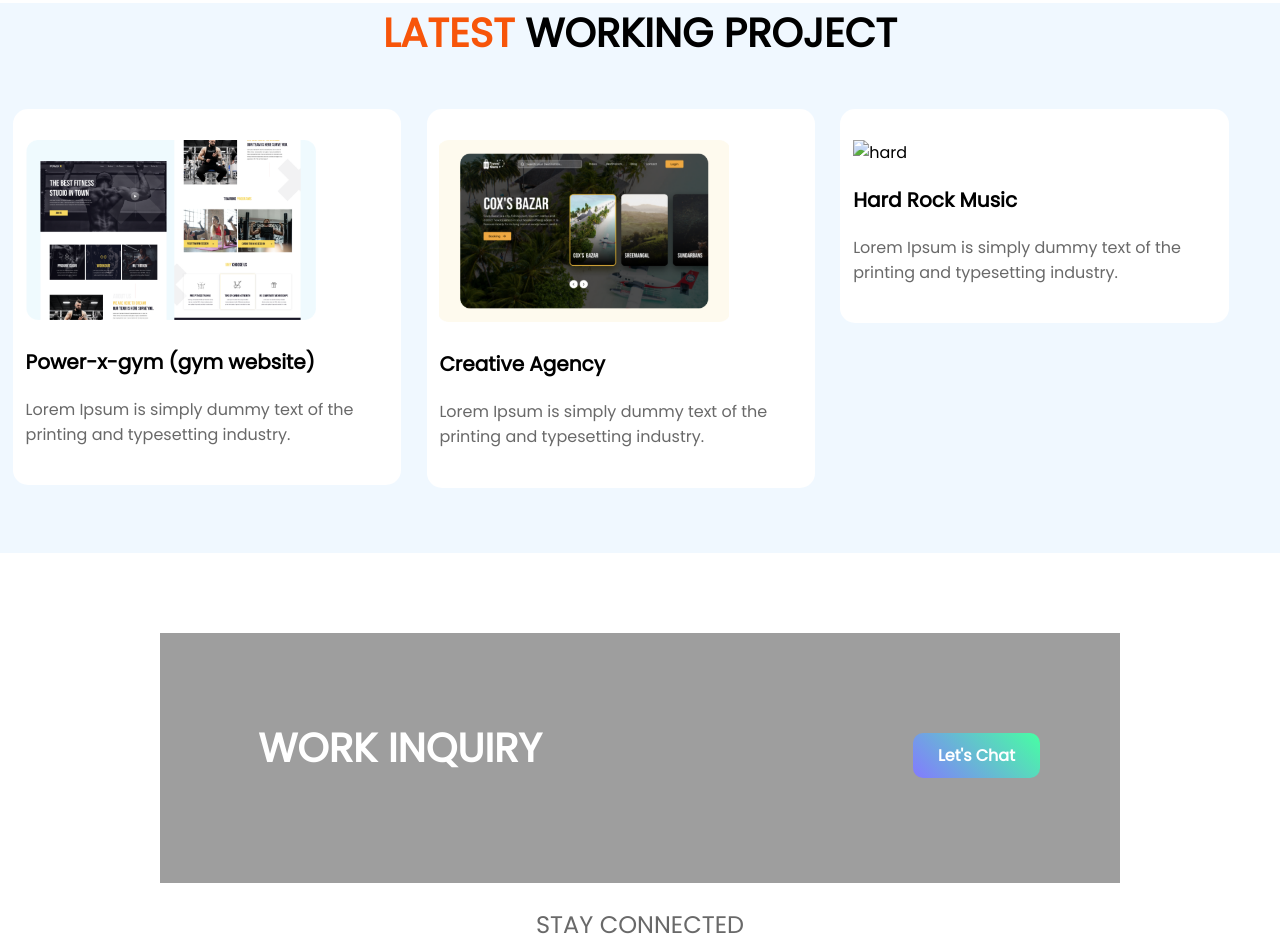
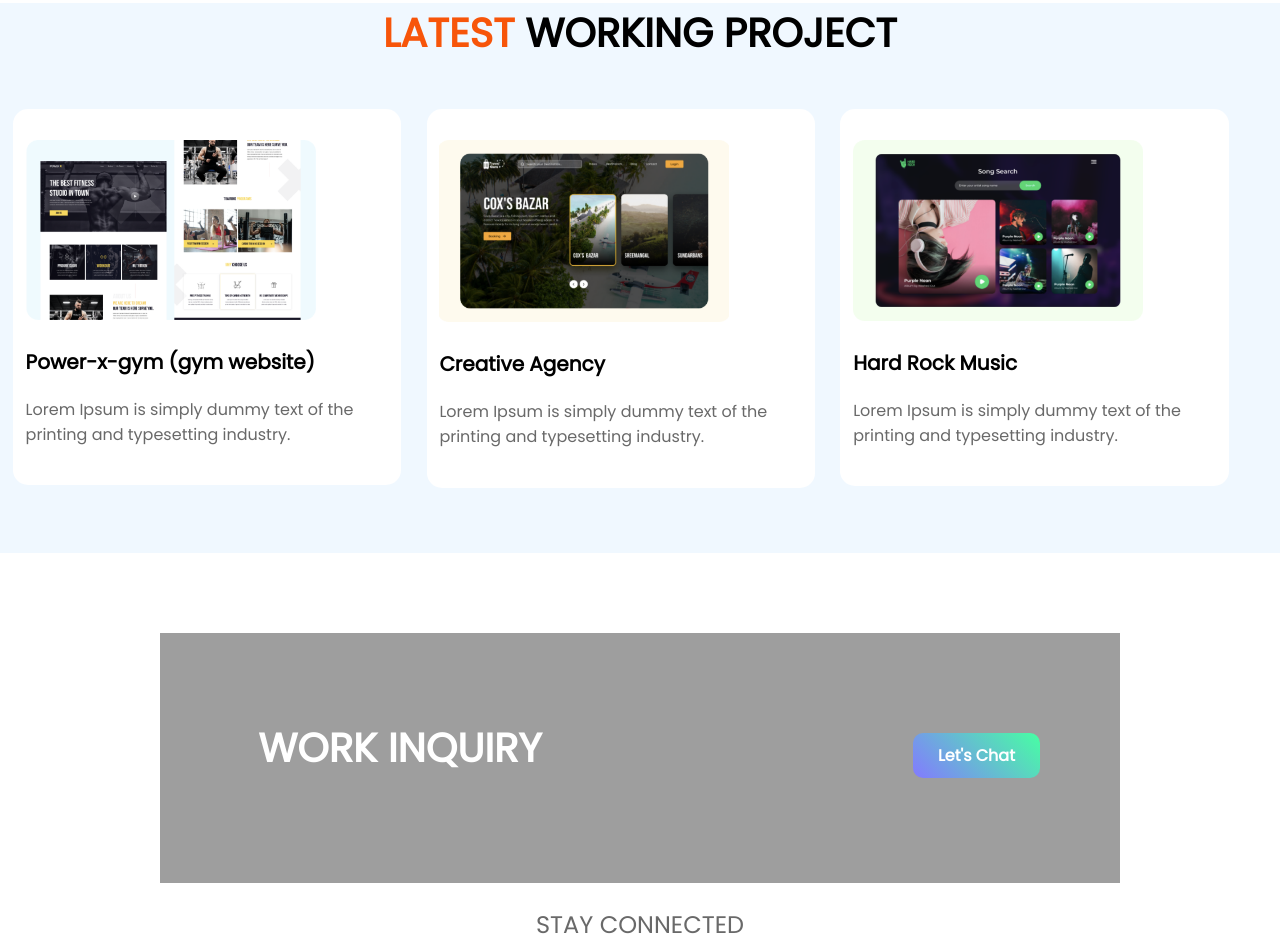
Before and after one commit to MohammadMajid/web-portfolio, a plain HTML site: page index.html in a window 1280 px wide. Shown: the part 1146-2086 px from the top of the page. Drawn offline with Linux system fonts and the light colour scheme; the site is published under a folder, as on GitHub Pages, so addresses that start at the root find nothing.

Commit message:
updated image path

```diff
--- a/index.html
+++ b/index.html
@@ -54,7 +54,7 @@
             </p>
         </div>
         <div id="hard" class="half-width single-experience">
-            <img src="/images/hard.png" alt="hard">
+            <img src="./images/hard.png" alt="hard">
             <h3>Hard Rock Music</h3>
             <p>Lorem Ipsum is simply dummy text of the printing and typesetting industry.
             </p>
```
